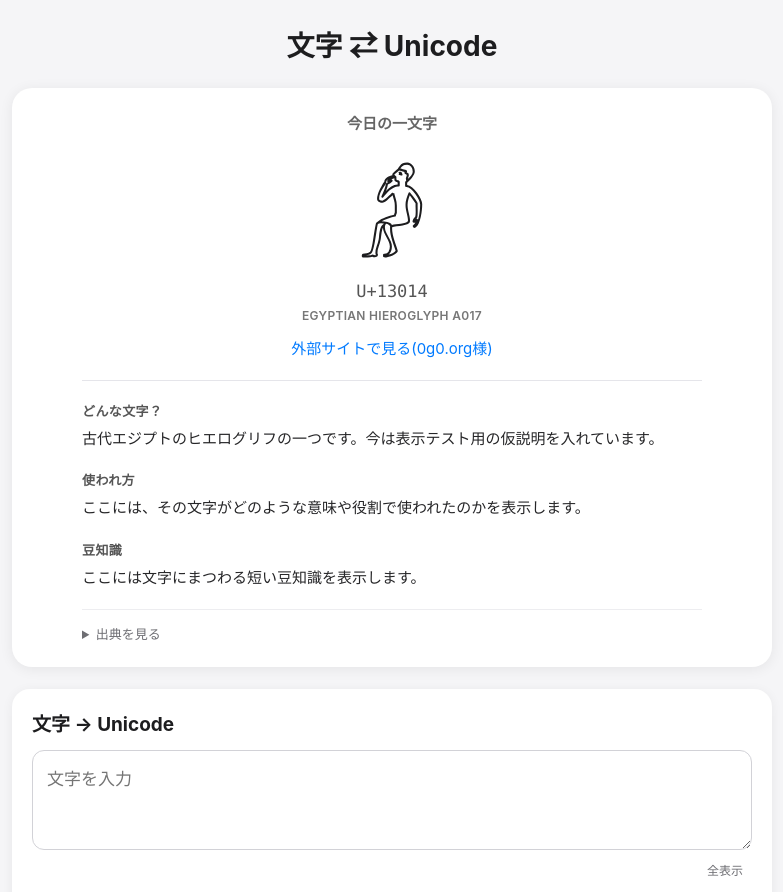
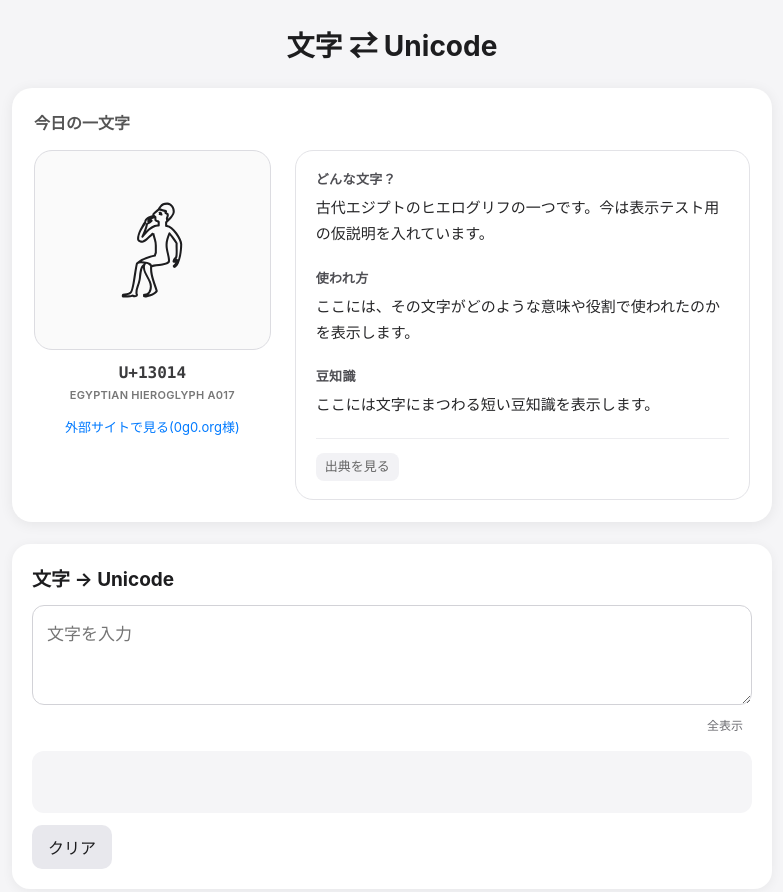
Before and after one commit to YKT-lab/Unicode-Converter-discription_test, a website: page index.html in a window 1280 px wide. Shown: the top 892 px of the page, without its empty margins (248-1031 px from the left). Drawn offline with Linux system fonts and the light colour scheme; a web font is replaced by a local one.

Commit message:
Style split daily character layout

```diff
--- a/style.css
+++ b/style.css
@@ -1538,3 +1538,214 @@ button:disabled {
   }
 
 }
+
+
+/* =========================================
+   Daily character - split layout
+========================================= */
+
+#dailyCharacterBox {
+  padding:
+    22px;
+
+  text-align: left;
+}
+
+
+#dailyTitle {
+  margin-bottom: 16px;
+
+  text-align: left;
+
+  font-size: 16px;
+
+  font-weight: 700;
+
+  color: #555;
+}
+
+
+.daily-layout {
+  display: grid;
+
+  grid-template-columns:
+    minmax(190px, 0.78fr)
+    minmax(0, 1.5fr);
+
+  gap: 24px;
+
+  align-items: stretch;
+}
+
+
+.daily-character-panel {
+  min-width: 0;
+}
+
+
+.daily-character-frame {
+  display: flex;
+
+  min-height: 200px;
+
+  align-items: center;
+
+  justify-content: center;
+
+  padding: 22px;
+
+  border:
+    1px solid
+    #dcdce1;
+
+  border-radius: 18px;
+
+  background:
+    #fafafa;
+}
+
+
+#dailyCharacter {
+  width: 100%;
+
+  min-height: 150px;
+
+  align-items: center;
+
+  justify-content: center;
+}
+
+
+.daily-meta {
+  margin-top: 13px;
+
+  text-align: center;
+}
+
+
+#dailyCode {
+  margin-top: 0;
+
+  font-size: 16px;
+
+  font-weight: 700;
+
+  color: #3b3b3d;
+}
+
+
+#dailyName {
+  margin-top: 6px;
+
+  text-align: center;
+
+  font-size: 11px;
+
+  line-height: 1.45;
+}
+
+
+#dailyResearch {
+  margin-top: 12px;
+
+  text-align: center;
+}
+
+
+#dailyResearchLink {
+  font-size: 13px;
+}
+
+
+#dailyInfo {
+  max-width: none;
+
+  margin: 0;
+
+  padding:
+    18px 20px;
+
+  border:
+    1px solid
+    #e3e3e7;
+
+  border-radius: 18px;
+
+  background:
+    #fff;
+
+  text-align: left;
+}
+
+
+.daily-info-section + .daily-info-section {
+  margin-top: 20px;
+}
+
+
+.daily-info-heading {
+  margin-bottom: 7px;
+
+  color: #4f4f54;
+
+  font-size: 13px;
+}
+
+
+.daily-info-section p {
+  font-size: 15px;
+
+  line-height: 1.75;
+}
+
+
+.daily-sources {
+  margin-top: 20px;
+}
+
+
+.daily-sources summary.unicode-scope-excluded {
+  display: inline-block;
+
+  padding:
+    6px 9px;
+
+  border-radius: 8px;
+
+  background: #f2f2f5;
+
+  color: #666;
+
+  line-height: 1.2;
+}
+
+
+@media (
+  max-width:
+  620px
+) {
+
+  .daily-layout {
+    grid-template-columns:
+      1fr;
+
+    gap: 16px;
+  }
+
+
+  .daily-character-frame {
+    min-height: 170px;
+  }
+
+
+  #dailyCharacter {
+    min-height: 125px;
+  }
+
+
+  #dailyInfo {
+    padding:
+      17px;
+  }
+
+}
```
